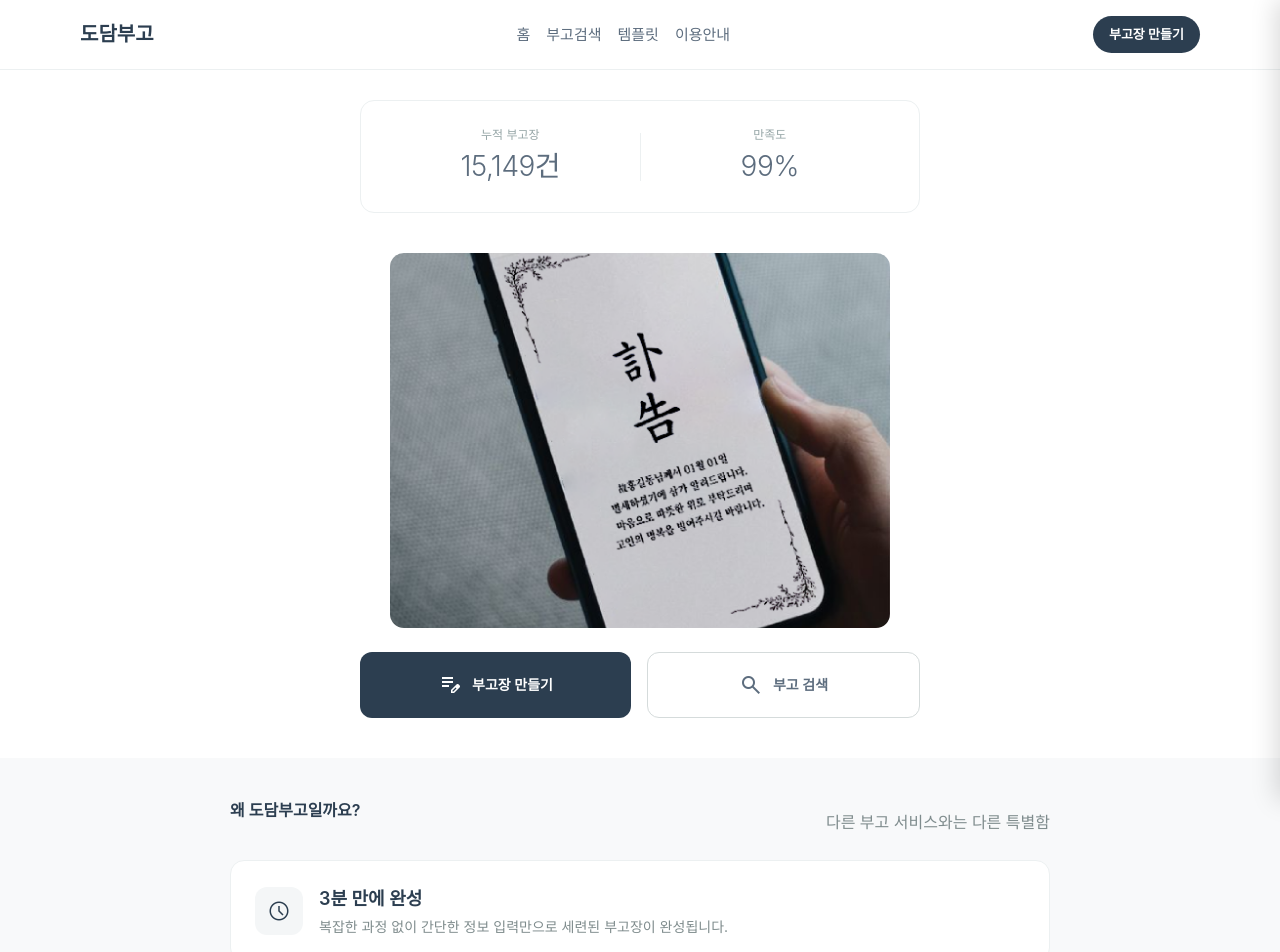
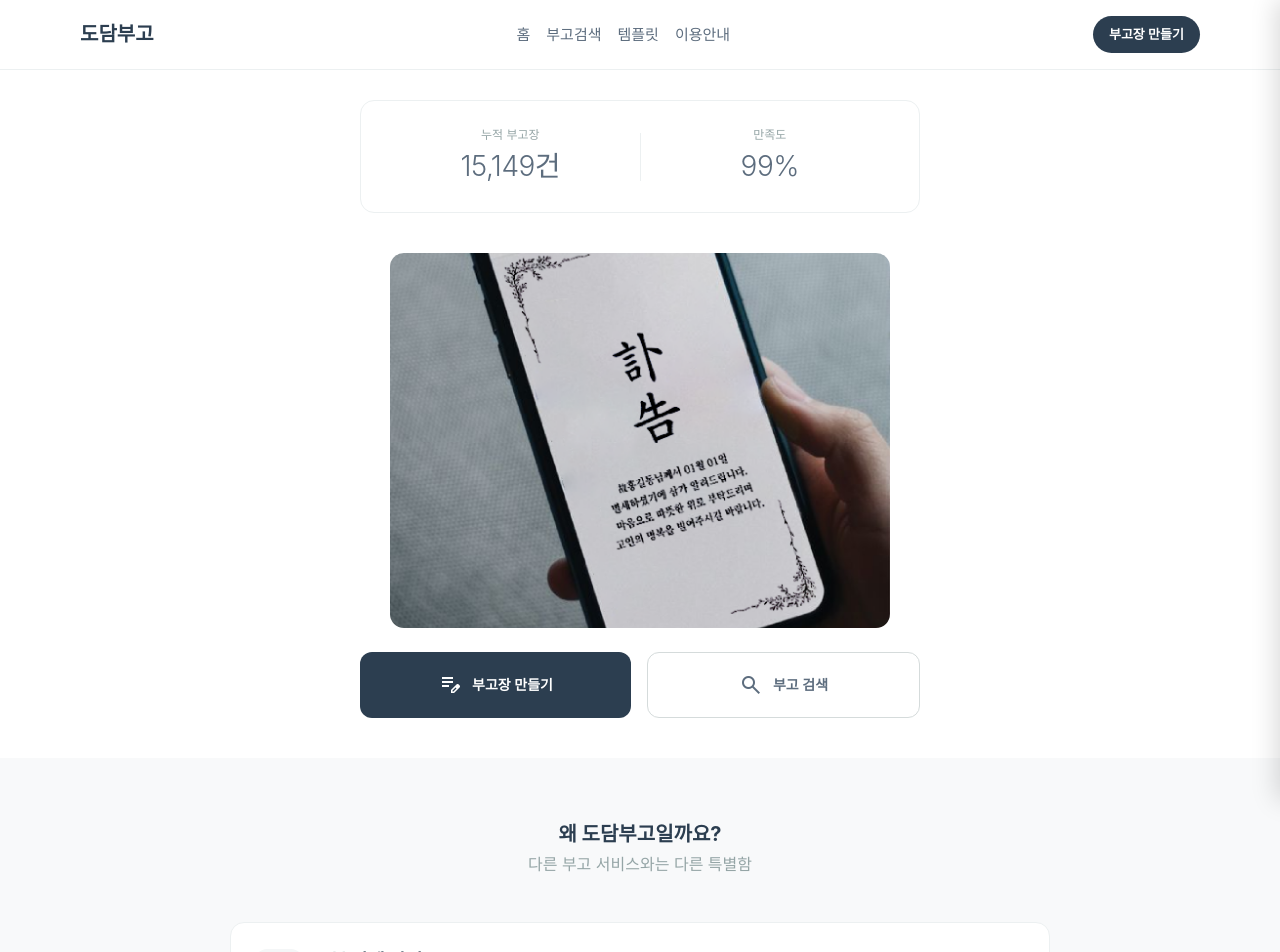
Before and after one commit to seunghun2/dodambugo, a Next.js app: page / in a window 1280 px wide. Shown: the top 952 px of the page. Built offline with nearby package versions, Linux system fonts and the light colour scheme; a web font is replaced by a local one.

Commit message:
fix: 섹션 헤더 스타일 수정 + 중앙정렬 복구 + 간격 조정

```diff
--- a/app/globals.css
+++ b/app/globals.css
@@ -618,20 +618,22 @@ section {
 
 .section-header {
     text-align: center;
-    margin-bottom: var(--spacing-lg);
+    margin-bottom: 24px;
+    padding: 20px 0;
 }
 
 .section-title {
-    font-size: 20px;
+    font-size: 24px;
     font-weight: 700;
-    margin-bottom: 4px;
+    margin-bottom: 8px;
     color: var(--gray-900);
 }
 
 .section-subtitle {
-    font-size: 13px;
-    color: var(--gray-600);
+    font-size: 15px;
+    color: var(--gray-500);
     font-weight: 400;
+    margin-top: -22px;
 }
 
 /* ========================================
@@ -683,6 +685,7 @@ section {
 
 .feature-text {
     flex: 1;
+    text-align: left;
 }
 
 .feature-title {
@@ -1929,14 +1932,15 @@ section {
     margin-bottom: 16px;
 }
 
-.section-header {
+.section-block .section-header {
     display: flex;
     align-items: center;
     justify-content: space-between;
     margin-bottom: 12px;
-}
-
-.section-header h2 {
+    text-align: left;
+}
+
+.section-block .section-header h2 {
     font-size: 16px;
     font-weight: 600;
     color: var(--gray-900);
```
